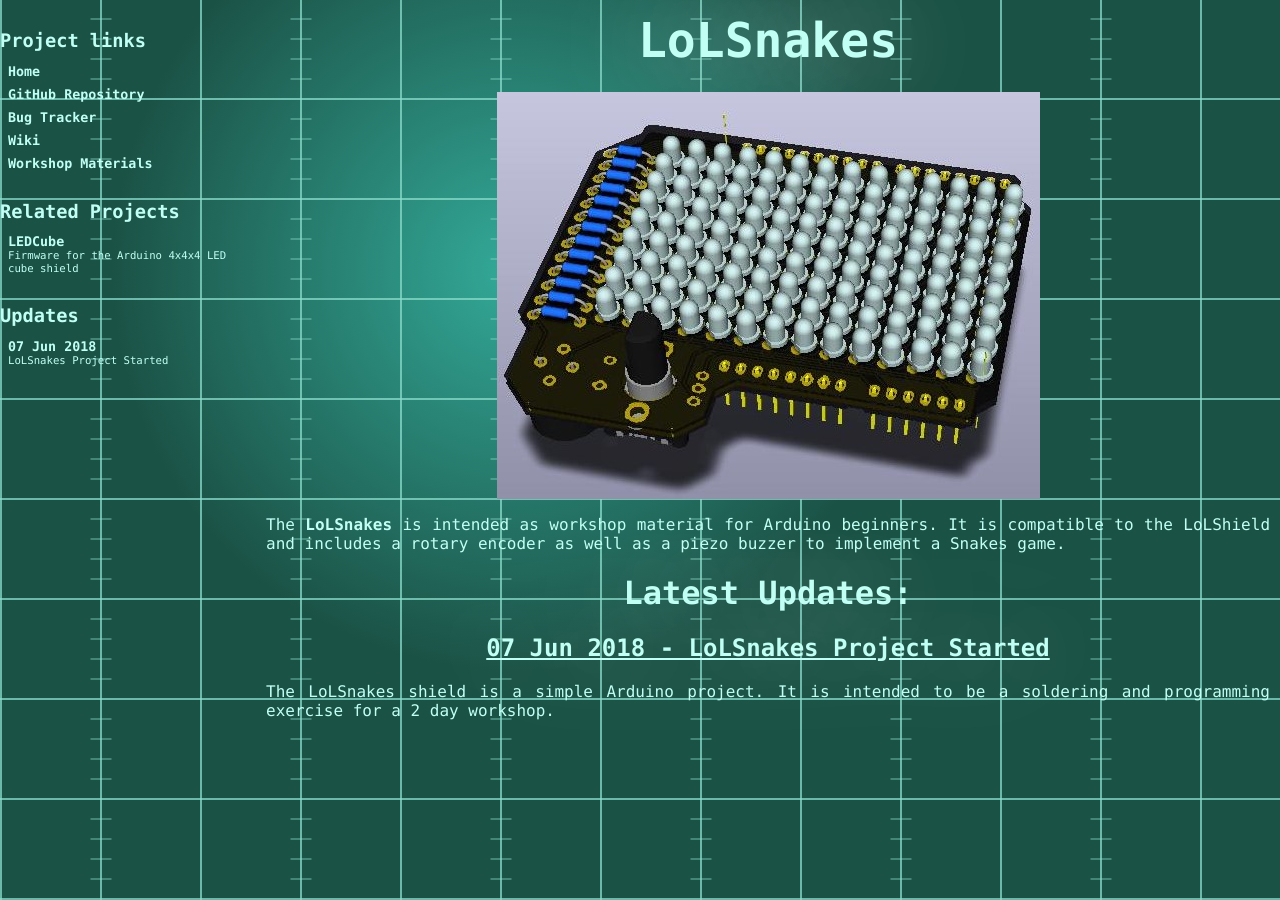
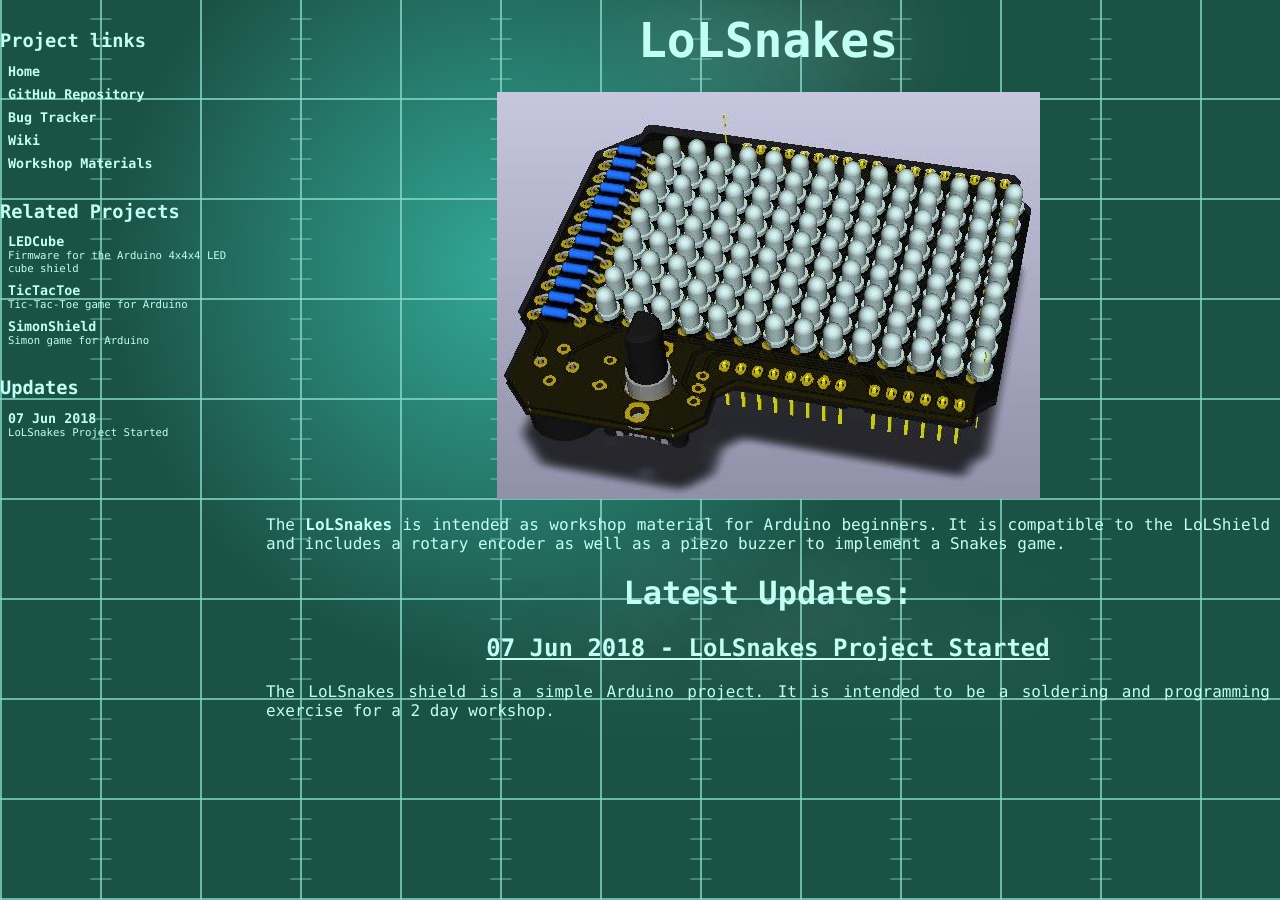
Before and after one commit to hotwolf/LoLShield, a Jekyll site: the page built from index.html, in a window 1280 px wide. Built offline with Jekyll 4.4.1, drawn with Linux system fonts in a browser that asks for light colours.

Commit message:
updated related projects

```diff
--- a/404.html
+++ b/404.html
@@ -69,7 +69,7 @@
 <div class="link">
 <a class="active" href="#LoLSnakes">
 <h1>LoLSnakes</h1>
-A Snakes game for Arduino project
+Snakes game for Arduino
 </a>
 </div><!--<div id="link">-->
 
--- a/_includes/RelatedProjects.html
+++ b/_includes/RelatedProjects.html
@@ -5,7 +5,23 @@
 <div class="link">
 <a class="active" href="//hotwolf.github.io/LEDCube">
 <h1>LEDCube</h1>
-Firmware for the Arduino  4x4x4 LED cube shield
+Firmware for the Arduino 4x4x4 LED cube shield
+</a>
+</div><!--<div id="link">-->
+
+<!-- TicTacToe -->
+<div class="link">
+<a class="active" href="//hotwolf.github.io/TicTacToe">
+<h1>TicTacToe</h1>
+Tic-Tac-Toe game for Arduino
+</a>
+</div><!--<div id="link">-->
+
+<!-- SimonShield -->
+<div class="link">
+<a class="active" href="//hotwolf.github.io/SimonShield">
+<h1>SimonShield</h1>
+Simon game for Arduino
 </a>
 </div><!--<div id="link">-->
 
```
